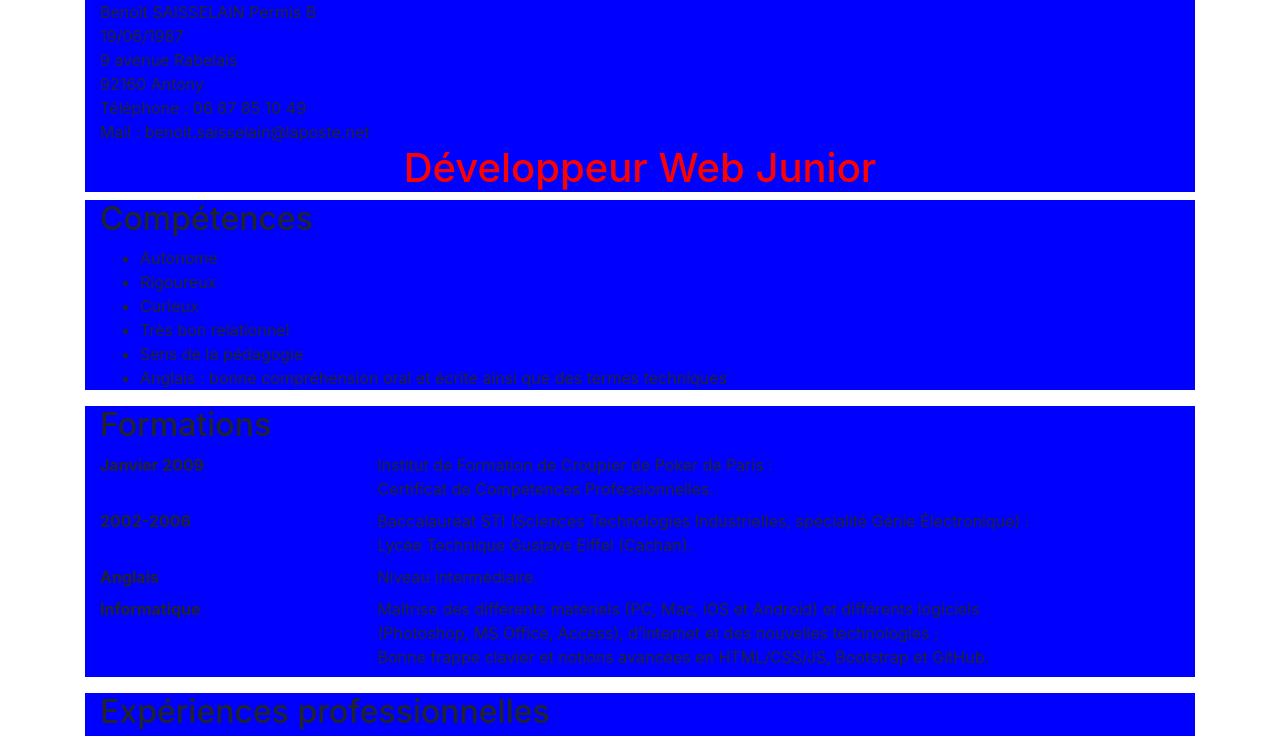
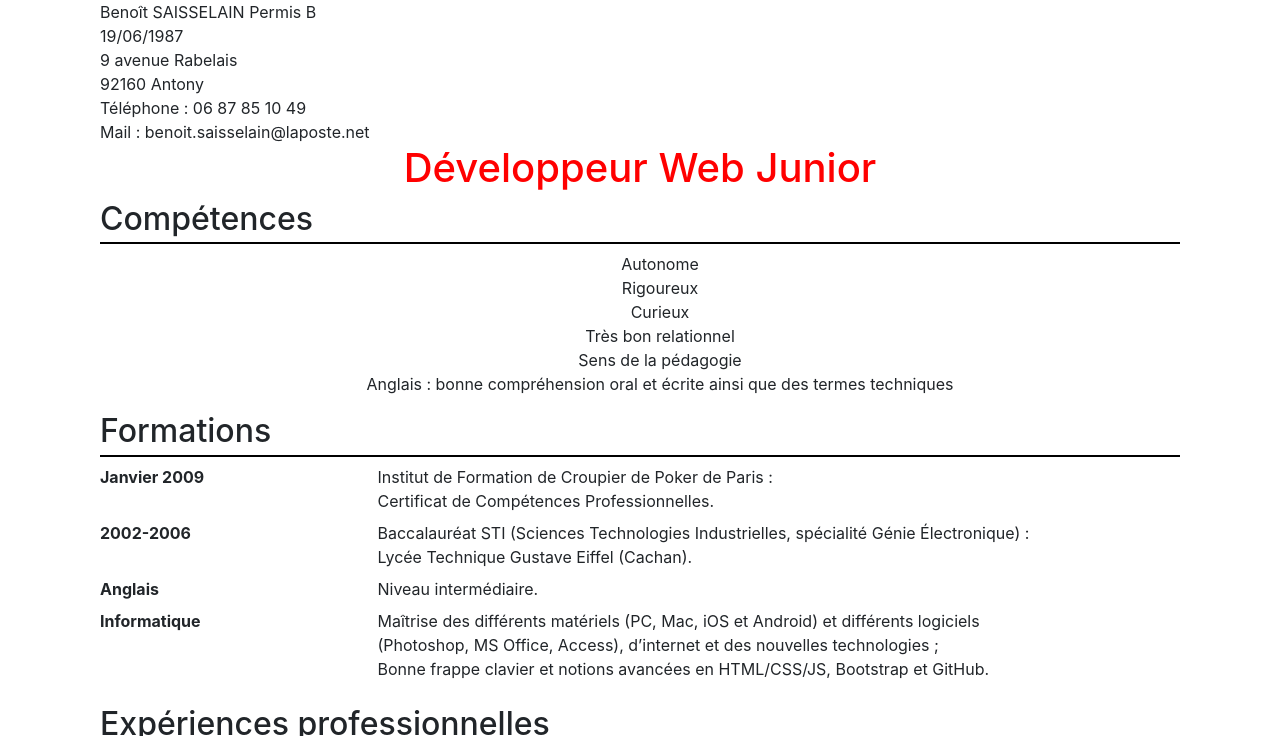
Before and after one commit to Nerrio/CV, a plain HTML site: page index.html in a window 1280 px wide. Shown: the top 736 px of the page. Drawn offline with nearby package versions, Linux system fonts and the light colour scheme; files that its build step writes are made by us from their sources.

Commit message:
bottom borddr + ul

```diff
--- a/styles/style.css
+++ b/styles/style.css
@@ -3,6 +3,15 @@ h1 {
     color: red;
 }
 
+h2 {
+    border-bottom: 2px solid black;
+    padding-bottom: 4px;
+}
 .col-12 {
-    background-color: blue;
+    background-color:
 }
+
+.col-12 ul {
+    text-align: center;
+    list-style: none;
+}
```
